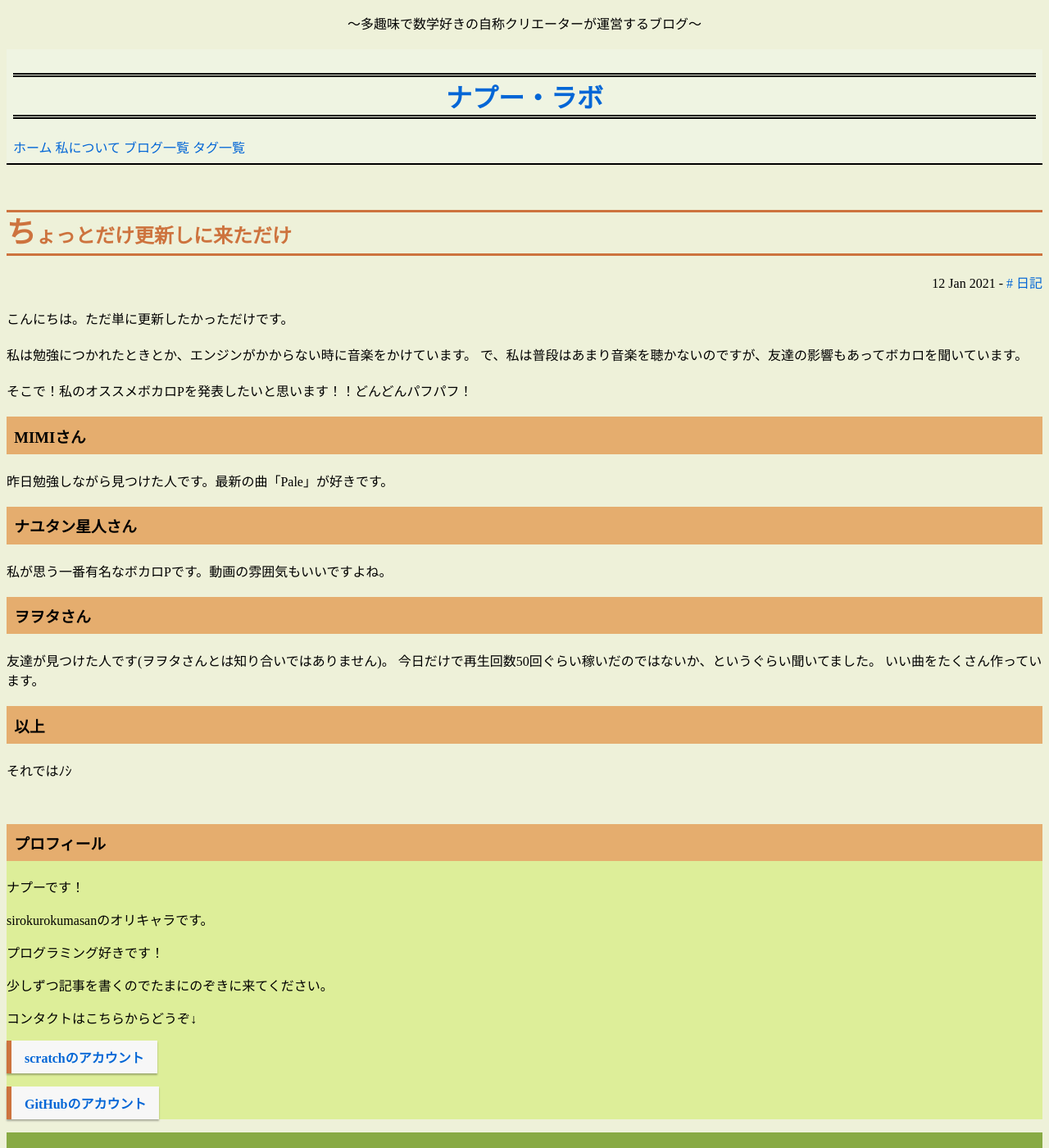
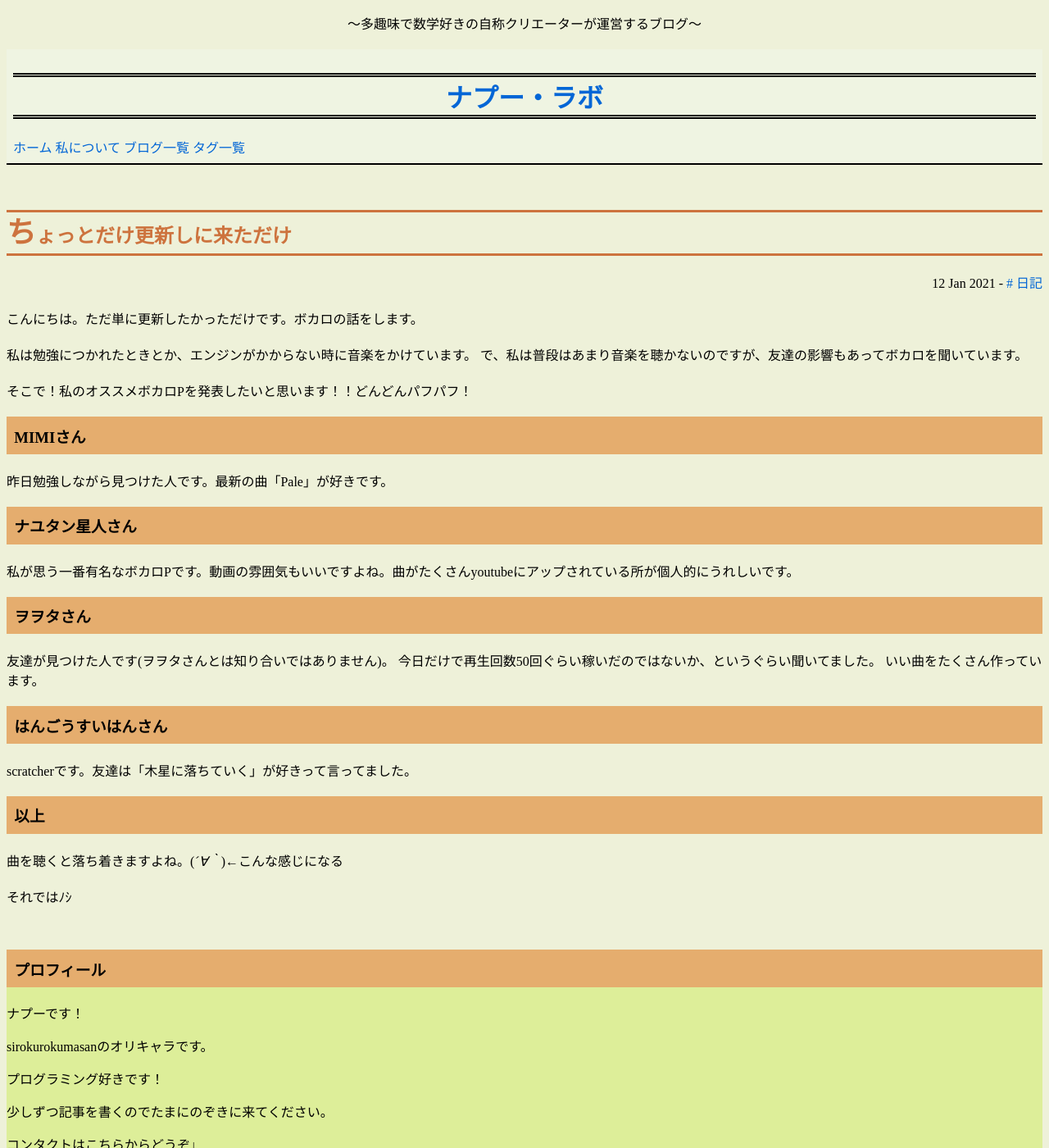
Before and after one commit to sirokurokumasan/sirokurokumasan.github.io, a Jekyll site: the page built from _posts/2021-1-12-ちょっとだけ更新しに来ただけ.md, in a window 1280 px wide and 1400 px high. Shown: the whole window at 82% size. Built offline with Jekyll 4.4.1, drawn with Linux system fonts in a browser that asks for light colours.

Commit message:
Update 2021-1-12-ちょっとだけ更新しに来ただけ.md

```diff
--- a/_posts/2021-1-12-ちょっとだけ更新しに来ただけ.md
+++ b/_posts/2021-1-12-ちょっとだけ更新しに来ただけ.md
@@ -2,7 +2,7 @@
 layout: post
 author: 日記
 ---
-こんにちは。ただ単に更新したかっただけです。
+こんにちは。ただ単に更新したかっただけです。ボカロの話をします。
 
 私は勉強につかれたときとか、エンジンがかからない時に音楽をかけています。
 で、私は普段はあまり音楽を聴かないのですが、友達の影響もあってボカロを聞いています。
@@ -15,7 +15,7 @@ author: 日記
 
 ### ナユタン星人さん
 
-私が思う一番有名なボカロPです。動画の雰囲気もいいですよね。
+私が思う一番有名なボカロPです。動画の雰囲気もいいですよね。曲がたくさんyoutubeにアップされている所が個人的にうれしいです。
 
 ### ヲヲタさん
 
@@ -23,6 +23,12 @@ author: 日記
 今日だけで再生回数50回ぐらい稼いだのではないか、というぐらい聞いてました。
 いい曲をたくさん作っています。
 
+### はんごうすいはんさん
+
+scratcherです。友達は「木星に落ちていく」が好きって言ってました。
+
 ### 以上
 
+曲を聴くと落ち着きますよね。(*´∀｀*)←こんな感じになる
+
 それではﾉｼ
```
